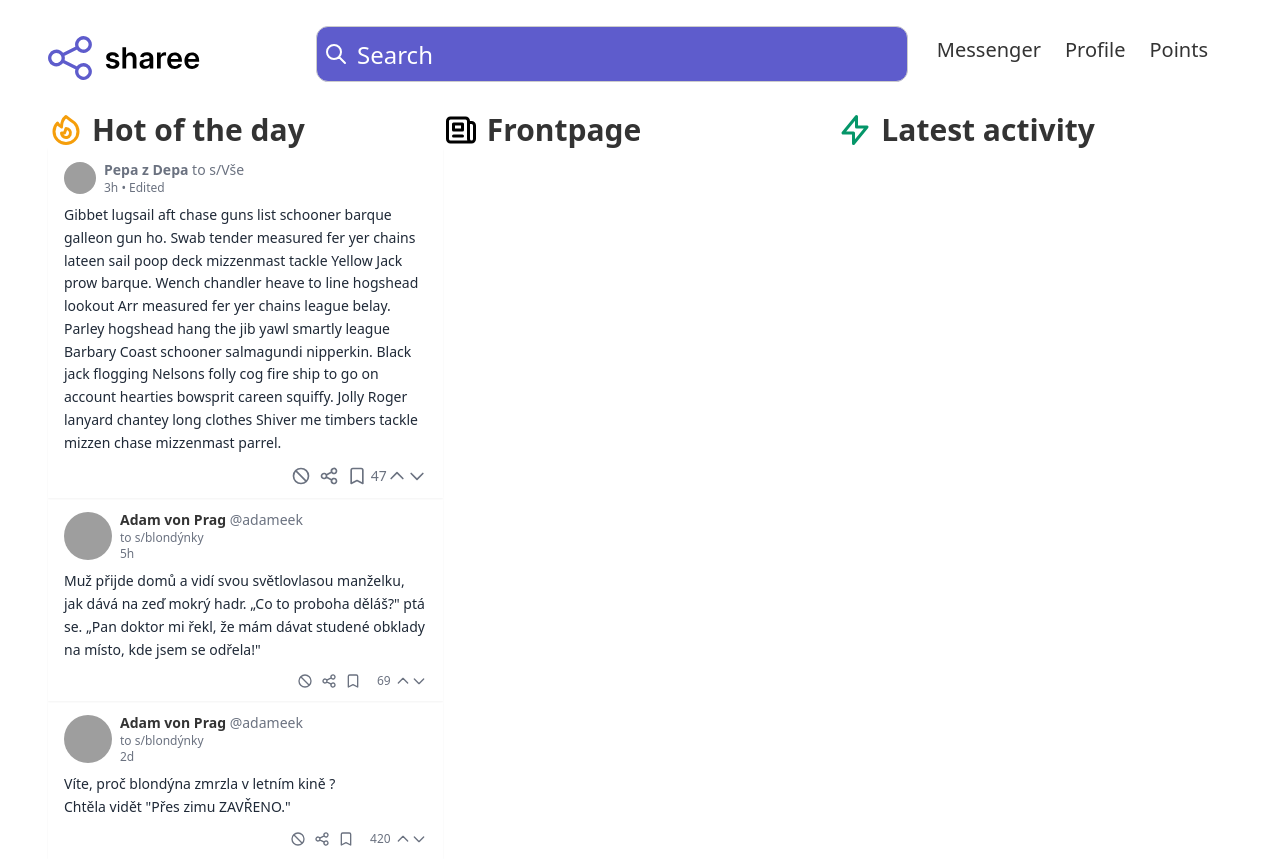
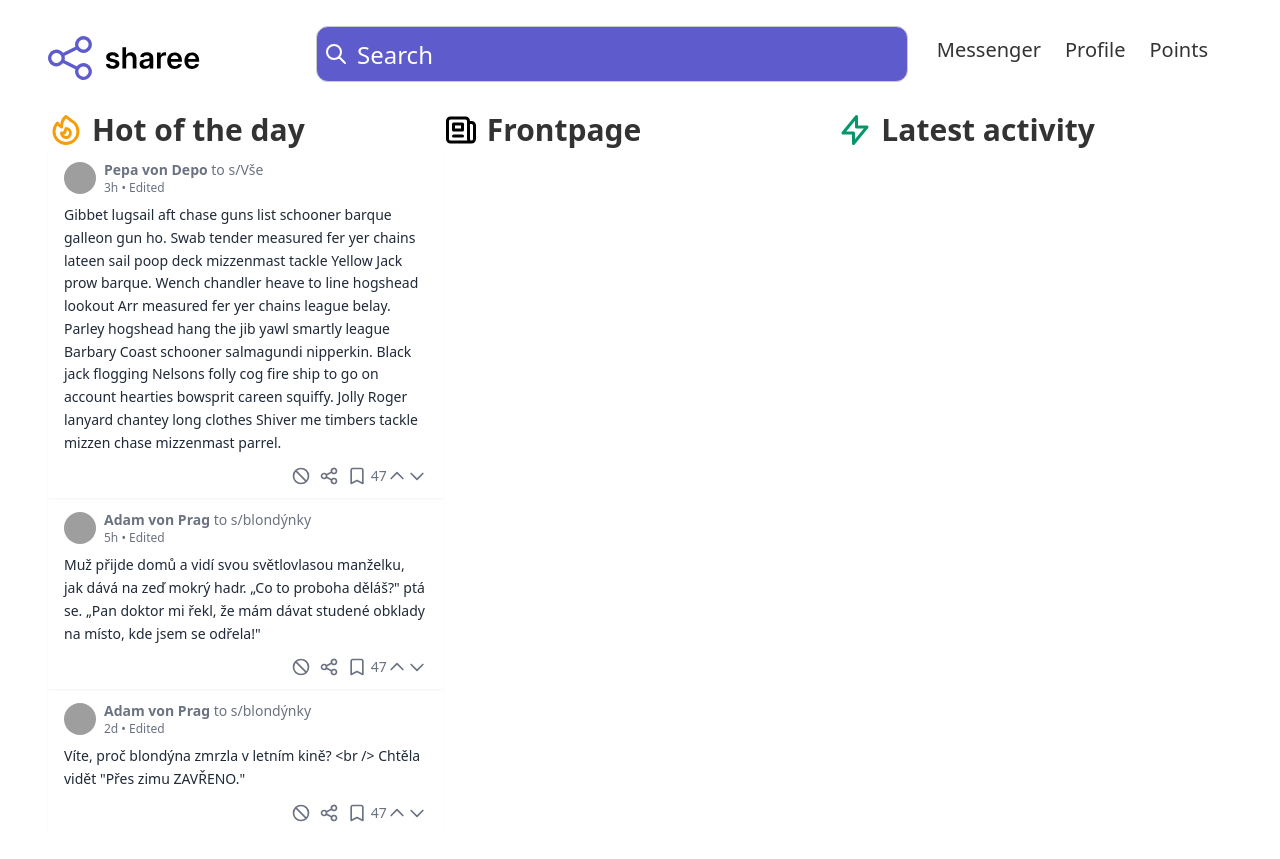
Before and after one commit to sharee-app/veverka-frontend, a Svelte app: page / in a window 1280 px wide. After the commit the page ends 835 px from the top, so only its background shows below. Built offline with nearby package versions, Linux system fonts and the light colour scheme; grey boxes are pictures that could not be loaded.

Commit message:
Turn posts into a component

```diff
--- a/src/App.svelte
+++ b/src/App.svelte
@@ -1,4 +1,6 @@
 <script>
+
+import Card from './components/Post.svelte'
 
 let themeMode = window.matchMedia("(prefers-color-scheme: dark)").matches === true ? "dark" : "light";
 
@@ -54,99 +56,30 @@ document.onkeyup = function(e) {
 			</svg>
 			Hot of the day
 		  </h2>
-		  <div class="shadow-sm px-4 py-3 w-full">
-			<div class="flex items-center">
-			  <img class="h-8 w-8 rounded-full" src="https://thiscatdoesnotexist.com/" />
-			  <div class="ml-2">
-				<div class="text-sm">
-				  <span class="font-semibold text-gray-500">Pepa z Depa</span>
-				  <span class="text-gray-500">to s/Vše</span>
-				</div>
-				<div class="text-gray-500 text-xs flex">
-				  <span class="inline-block">3h • Edited </span>
-				</div>
-			  </div>
-			</div>
-			<p class="text-gray-800 dark:text-white text-sm mt-2 leading-normal md:leading-relaxed">Gibbet lugsail aft chase guns list schooner barque galleon gun ho. Swab tender measured fer yer chains lateen sail poop deck mizzenmast tackle Yellow Jack prow barque. Wench chandler heave to line hogshead lookout Arr measured fer yer chains league belay. Parley hogshead hang the jib yawl smartly league Barbary Coast schooner salmagundi nipperkin. Black jack flogging Nelsons folly cog fire ship to go on account hearties bowsprit careen squiffy. Jolly Roger lanyard chantey long clothes Shiver me timbers tackle mizzen chase mizzenmast parrel.</p>
-			<div class="text-gray-500 text-xs flex items-center mt-3 ml-3 justify-end">
-			  <span class="flex">
-				<svg class="w-7 h-5 hover:text-red-600" fill="none" stroke="currentColor" viewBox="0 0 24 24" xmlns="http://www.w3.org/2000/svg"><path stroke-linecap="round" stroke-linejoin="round" stroke-width="2" d="M18.364 18.364A9 9 0 005.636 5.636m12.728 12.728A9 9 0 015.636 5.636m12.728 12.728L5.636 5.636"></path></svg>
-				<svg class="w-7 h-5 hover:text-green-500" fill="none" stroke="currentColor" viewBox="0 0 24 24" xmlns="http://www.w3.org/2000/svg"><path stroke-linecap="round" stroke-linejoin="round" stroke-width="2" d="M8.684 13.342C8.886 12.938 9 12.482 9 12c0-.482-.114-.938-.316-1.342m0 2.684a3 3 0 110-2.684m0 2.684l6.632 3.316m-6.632-6l6.632-3.316m0 0a3 3 0 105.367-2.684 3 3 0 00-5.367 2.684zm0 9.316a3 3 0 105.368 2.684 3 3 0 00-5.368-2.684z"></path></svg>
-				<svg class="w-7 h-5 hover:text-purple-600" fill="none" stroke="currentColor" viewBox="0 0 24 24" xmlns="http://www.w3.org/2000/svg"><path stroke-linecap="round" stroke-linejoin="round" stroke-width="2" d="M5 5a2 2 0 012-2h10a2 2 0 012 2v16l-7-3.5L5 21V5z"></path></svg>
-				<span class="text-sm">47</span>
-				<svg class="w-5 h-5" fill="none" stroke="currentColor" viewBox="0 0 24 24" xmlns="http://www.w3.org/2000/svg">
-				  <path stroke-linecap="round" stroke-linejoin="round" stroke-width="2" d="M5 15l7-7 7 7"></path>
-				</svg>
-				<svg class="w-5 h-5" fill="none" stroke="currentColor" viewBox="0 0 24 24" xmlns="http://www.w3.org/2000/svg">
-				  <path stroke-linecap="round" stroke-linejoin="round" stroke-width="2" d="M19 9l-7 7-7-7"></path>
-				</svg>
-			  </span>
-			</div>
-		  </div>
-		  <div class="shadow-sm px-4 py-3 w-full">
-			<div class="flex items-center">
-			  <img class="h-12 w-12 rounded-full" src="https://thispersondoesnotexist.com/image" />
-			  <div class="ml-2">
-				<div class="text-sm">
-				  <span class="font-semibold">Adam von Prag</span>
-				  <span class="text-gray-500">@adameek</span>
-				</div>
-				<div class="text-gray-500 text-xs">to s/blondýnky</div>
-				<div class="text-gray-500 text-xs flex">
-				  <span class="inline-block">5h</span>
-				</div>
-			  </div>
-			</div>
-			<p class="text-gray-800 dark:text-white text-sm mt-2 leading-normal md:leading-relaxed">Muž přijde domů a vidí svou světlovlasou manželku, jak dává na zeď mokrý hadr. „Co to proboha děláš?" ptá se. „Pan doktor mi řekl, že mám dávat studené obklady na místo, kde jsem se odřela!"</p>
-			<div class="text-gray-500 text-xs flex items-center mt-3 ml-3 justify-end">
-			  <span class="ml-1 flex">
-				<svg class="w-6 h-4 hover:text-red-600" fill="none" stroke="currentColor" viewBox="0 0 24 24" xmlns="http://www.w3.org/2000/svg"><path stroke-linecap="round" stroke-linejoin="round" stroke-width="2" d="M18.364 18.364A9 9 0 005.636 5.636m12.728 12.728A9 9 0 015.636 5.636m12.728 12.728L5.636 5.636"></path></svg>
-				<svg class="w-6 h-4 hover:text-green-500" fill="none" stroke="currentColor" viewBox="0 0 24 24" xmlns="http://www.w3.org/2000/svg"><path stroke-linecap="round" stroke-linejoin="round" stroke-width="2" d="M8.684 13.342C8.886 12.938 9 12.482 9 12c0-.482-.114-.938-.316-1.342m0 2.684a3 3 0 110-2.684m0 2.684l6.632 3.316m-6.632-6l6.632-3.316m0 0a3 3 0 105.367-2.684 3 3 0 00-5.367 2.684zm0 9.316a3 3 0 105.368 2.684 3 3 0 00-5.368-2.684z"></path></svg>
-				<svg class="w-6 h-4 hover:text-purple-600" fill="none" stroke="currentColor" viewBox="0 0 24 24" xmlns="http://www.w3.org/2000/svg"><path stroke-linecap="round" stroke-linejoin="round" stroke-width="2" d="M5 5a2 2 0 012-2h10a2 2 0 012 2v16l-7-3.5L5 21V5z"></path></svg>
-				<span class="ml-3 mr-1"> 69 </span>
-				<svg class="w-4 h-4" fill="none" stroke="currentColor" viewBox="0 0 24 24" xmlns="http://www.w3.org/2000/svg">
-				  <path stroke-linecap="round" stroke-linejoin="round" stroke-width="2" d="M5 15l7-7 7 7"></path>
-				</svg>
-				<svg class="w-4 h-4" fill="none" stroke="currentColor" viewBox="0 0 24 24" xmlns="http://www.w3.org/2000/svg">
-				  <path stroke-linecap="round" stroke-linejoin="round" stroke-width="2" d="M19 9l-7 7-7-7"></path>
-				</svg>
-			  </span>
-			</div>
-		  </div>
-		  <div class="shadow-sm px-4 py-3 w-full">
-			<div class="flex items-center">
-			  <img class="h-12 w-12 rounded-full" src="https://thispersondoesnotexist.com/image" />
-			  <div class="ml-2">
-				<div class="text-sm">
-				  <span class="font-semibold">Adam von Prag</span>
-				  <span class="text-gray-500">@adameek</span>
-				</div>
-				<div class="text-gray-500 text-xs">to s/blondýnky</div>
-				<div class="text-gray-500 text-xs flex">
-				  <span class="inline-block">2d</span>
-				</div>
-			  </div>
-			</div>
-			<p class="text-gray-800 dark:text-white text-sm mt-2 leading-normal md:leading-relaxed">
-			  Víte, proč blondýna zmrzla v letním kině ?
-			  <br />
-			  Chtěla vidět "Přes zimu ZAVŘENO."
-			</p>
-			<div class="text-gray-500 text-xs flex items-center mt-3 ml-3 justify-end">
-			  <span class="ml-1 flex">
-				<svg class="w-6 h-4 hover:text-red-600" fill="none" stroke="currentColor" viewBox="0 0 24 24" xmlns="http://www.w3.org/2000/svg"><path stroke-linecap="round" stroke-linejoin="round" stroke-width="2" d="M18.364 18.364A9 9 0 005.636 5.636m12.728 12.728A9 9 0 015.636 5.636m12.728 12.728L5.636 5.636"></path></svg>
-				<svg class="w-6 h-4 hover:text-green-500" fill="none" stroke="currentColor" viewBox="0 0 24 24" xmlns="http://www.w3.org/2000/svg"><path stroke-linecap="round" stroke-linejoin="round" stroke-width="2" d="M8.684 13.342C8.886 12.938 9 12.482 9 12c0-.482-.114-.938-.316-1.342m0 2.684a3 3 0 110-2.684m0 2.684l6.632 3.316m-6.632-6l6.632-3.316m0 0a3 3 0 105.367-2.684 3 3 0 00-5.367 2.684zm0 9.316a3 3 0 105.368 2.684 3 3 0 00-5.368-2.684z"></path></svg>
-				<svg class="w-6 h-4 hover:text-purple-600" fill="none" stroke="currentColor" viewBox="0 0 24 24" xmlns="http://www.w3.org/2000/svg"><path stroke-linecap="round" stroke-linejoin="round" stroke-width="2" d="M5 5a2 2 0 012-2h10a2 2 0 012 2v16l-7-3.5L5 21V5z"></path></svg>
-				<span class="ml-3 mr-1"> 420 </span>
-				<svg class="w-4 h-4" fill="none" stroke="currentColor" viewBox="0 0 24 24" xmlns="http://www.w3.org/2000/svg">
-				  <path stroke-linecap="round" stroke-linejoin="round" stroke-width="2" d="M5 15l7-7 7 7"></path>
-				</svg>
-				<svg class="w-4 h-4" fill="none" stroke="currentColor" viewBox="0 0 24 24" xmlns="http://www.w3.org/2000/svg">
-				  <path stroke-linecap="round" stroke-linejoin="round" stroke-width="2" d="M19 9l-7 7-7-7"></path>
-				</svg>
-			  </span>
-			</div>
-		  </div>
+		  <Card
+		  	name="Pepa von Depo"
+			text="Gibbet lugsail aft chase guns list schooner barque galleon gun ho. Swab tender measured fer yer chains lateen sail poop deck mizzenmast tackle Yellow Jack prow barque. Wench chandler heave to line hogshead lookout Arr measured fer yer chains league belay. Parley hogshead hang the jib yawl smartly league Barbary Coast schooner salmagundi nipperkin. Black jack flogging Nelsons folly cog fire ship to go on account hearties bowsprit careen squiffy. Jolly Roger lanyard chantey long clothes Shiver me timbers tackle mizzen chase mizzenmast parrel."
+			edited=true
+			community="Vše"
+			relativeTime="3h"
+			avatar="https://thiscatdoesnotexist.com/"
+		  />
+		  <Card
+		  	name="Adam von Prag"
+			text='Muž přijde domů a vidí svou světlovlasou manželku, jak dává na zeď mokrý hadr. „Co to proboha děláš?" ptá se. „Pan doktor mi řekl, že mám dávat studené obklady na místo, kde jsem se odřela!"'
+			edited=false
+			community="blondýnky"
+			relativeTime="5h"
+			avatar="https://thispersondoesnotexist.com/image"
+	  	  />
+		  <Card
+			name="Adam von Prag"
+		  	text='Víte, proč blondýna zmrzla v letním kině? <br /> Chtěla vidět "Přes zimu ZAVŘENO."'
+		  	edited=false
+		  	community="blondýnky"
+		  	relativeTime="2d"
+		  	avatar="https://thispersondoesnotexist.com/image"
+		  />
 		</div>
 		<div class="w-1/3 h-full text-3xl font-bold flex">
 		  <svg class="w-9 h-9 mr-2 head-icon text-black dark:text-white" fill="none" stroke="currentColor" viewBox="0 0 24 24" xmlns="http://www.w3.org/2000/svg">
--- /dev/null
+++ b/src/components/Post.svelte
@@ -0,0 +1,38 @@
+<script>
+    export let name;
+    export let text;
+    export let community;
+    export let relativeTime;
+    export let edited;
+    export let avatar;
+</script>
+
+<div class="shadow-sm px-4 py-3 w-full">
+    <div class="flex items-center">
+      <img class="h-8 w-8 rounded-full" src="{avatar}" alt="avatar" />
+      <div class="ml-2">
+        <div class="text-sm">
+          <span class="font-semibold text-gray-500">{name}</span>
+          <span class="text-gray-500">to s/{community}</span>
+        </div>
+        <div class="text-gray-500 text-xs flex">
+          <span class="inline-block">{relativeTime} • {edited && "Edited"} </span>
+        </div>
+      </div>
+    </div>
+    <p class="text-gray-800 dark:text-white text-sm mt-2 leading-normal md:leading-relaxed">{text}</p>
+    <div class="text-gray-500 text-xs flex items-center mt-3 ml-3 justify-end">
+      <span class="flex">
+        <svg class="w-7 h-5 hover:text-red-600" fill="none" stroke="currentColor" viewBox="0 0 24 24" xmlns="http://www.w3.org/2000/svg"><path stroke-linecap="round" stroke-linejoin="round" stroke-width="2" d="M18.364 18.364A9 9 0 005.636 5.636m12.728 12.728A9 9 0 015.636 5.636m12.728 12.728L5.636 5.636"></path></svg>
+        <svg class="w-7 h-5 hover:text-green-500" fill="none" stroke="currentColor" viewBox="0 0 24 24" xmlns="http://www.w3.org/2000/svg"><path stroke-linecap="round" stroke-linejoin="round" stroke-width="2" d="M8.684 13.342C8.886 12.938 9 12.482 9 12c0-.482-.114-.938-.316-1.342m0 2.684a3 3 0 110-2.684m0 2.684l6.632 3.316m-6.632-6l6.632-3.316m0 0a3 3 0 105.367-2.684 3 3 0 00-5.367 2.684zm0 9.316a3 3 0 105.368 2.684 3 3 0 00-5.368-2.684z"></path></svg>
+        <svg class="w-7 h-5 hover:text-purple-600" fill="none" stroke="currentColor" viewBox="0 0 24 24" xmlns="http://www.w3.org/2000/svg"><path stroke-linecap="round" stroke-linejoin="round" stroke-width="2" d="M5 5a2 2 0 012-2h10a2 2 0 012 2v16l-7-3.5L5 21V5z"></path></svg>
+        <span class="text-sm">47</span>
+        <svg class="w-5 h-5" fill="none" stroke="currentColor" viewBox="0 0 24 24" xmlns="http://www.w3.org/2000/svg">
+          <path stroke-linecap="round" stroke-linejoin="round" stroke-width="2" d="M5 15l7-7 7 7"></path>
+        </svg>
+        <svg class="w-5 h-5" fill="none" stroke="currentColor" viewBox="0 0 24 24" xmlns="http://www.w3.org/2000/svg">
+          <path stroke-linecap="round" stroke-linejoin="round" stroke-width="2" d="M19 9l-7 7-7-7"></path>
+        </svg>
+      </span>
+    </div>
+</div>
```
Also changed, not shown: public/index.html (indentation only).
